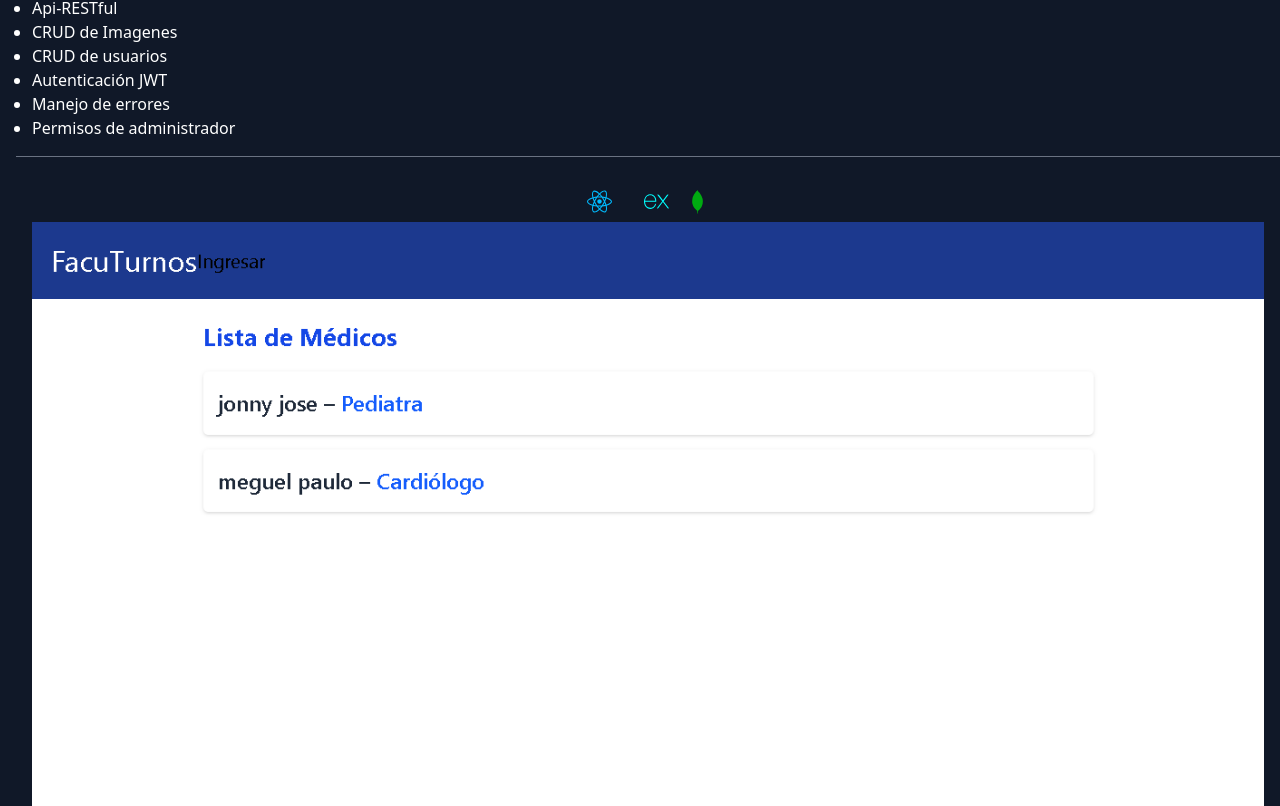
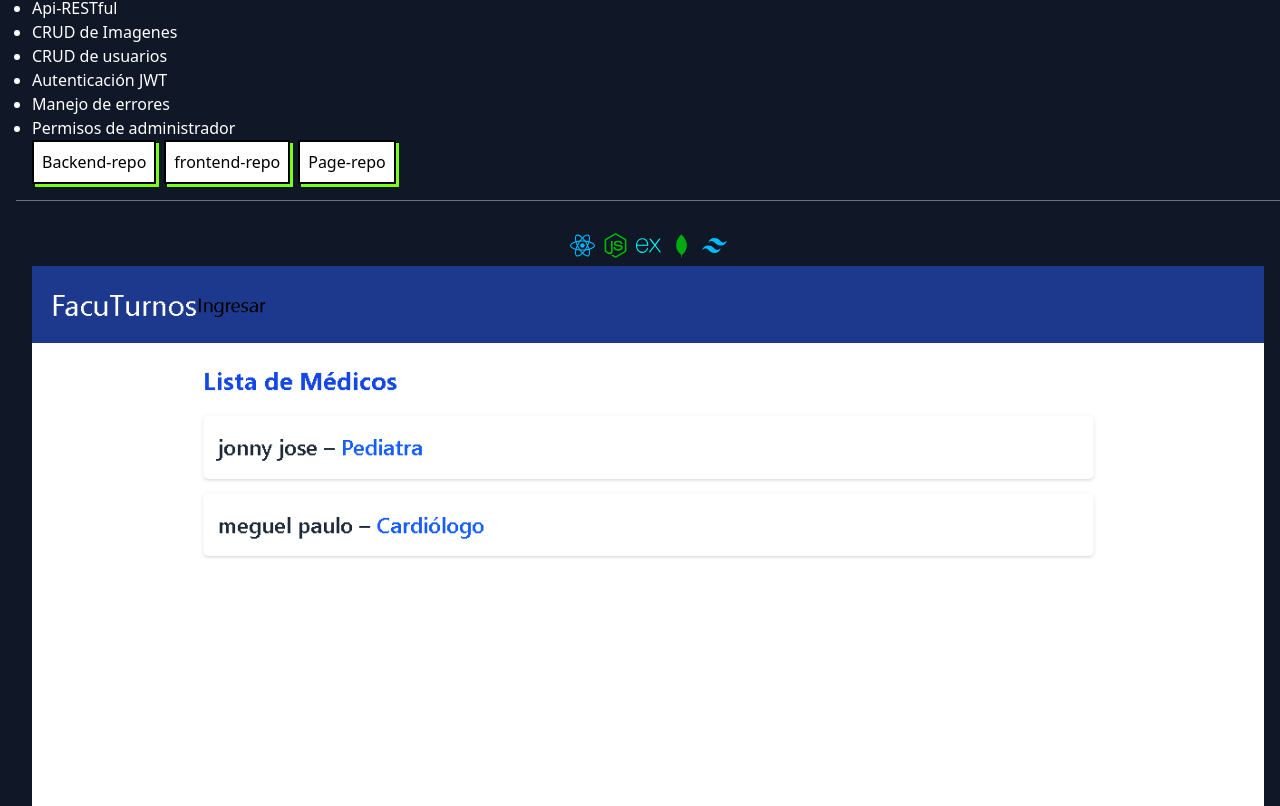
Before and after one commit to devfacucoder/portafolio-facucoder, a React (Vite) app: page / in a window 1280 px wide. Shown: the part 1552-2358 px from the top of the page. Built offline with nearby package versions, Linux system fonts and the light colour scheme.

Commit message:
arregle cosas de listtechs y puse los botones ahora falta ponerle los links

```diff
--- a/public/proyectos.json
+++ b/public/proyectos.json
@@ -3,7 +3,7 @@
     "title": "FM-tienda",
     "description": "E-commerce de productos de tecnología, con carrito de compras y pasarela de pago.",
     "image": "./fm-tienda.PNG",
-    "arrayTechs": ["React", "Node.js", "Express", "MongoDB"],
+    "arrayTechs": ["React", "Nodejs", "Express", "MongoDB","tailwind"],
     "arrayPoints": [
       "Api-RESTful",
       "CRUD de Imagenes",
@@ -17,7 +17,7 @@
     "title": "Facu-turnos",
     "description": "Un sistema de gestión de turnos para una facultad, con autenticación y autorización de usuarios.",
     "image": "./turnos.PNG",
-    "arrayTechs": ["React", "Node.js", "Express", "MongoDB"],
+    "arrayTechs": ["React", "Nodejs", "Express", "MongoDB","tailwind"],
     "arrayPoints": [
       "Api-RESTful",
       "CRUD de usuarios",
--- a/src/components/Card.jsx
+++ b/src/components/Card.jsx
@@ -22,6 +22,17 @@ function Card({ arrayTech, title = "titulo", description, img, arrayPoints }) {
           ))}
         </ul>
       </div>
+      <div className="flex flex-wrap gap-2">
+        <button className="bg-white text-black cursor-pointer border-2 border-black p-2 btn-shadow hover:bg-gray-700 transition duration-300">
+          Backend-repo
+        </button>
+        <button className="bg-white text-black cursor-pointer border-2 border-black p-2 btn-shadow hover:bg-gray-700 transition duration-300">
+          frontend-repo
+        </button>
+        <button className="bg-white text-black cursor-pointer border-2 border-black p-2 btn-shadow hover:bg-gray-700 transition duration-300">
+          Page-repo
+        </button>
+      </div>
     </div>
   );
 }
--- a/src/components/ListTech.jsx
+++ b/src/components/ListTech.jsx
@@ -8,7 +8,7 @@ import { DiMongodb } from "react-icons/di";
 import { GrGraphQl } from "react-icons/gr";
 
 const ICONS = {
-  node: <FaNodeJs fontSize={"25px"} color="#0b0" />,
+  nodejs: <FaNodeJs fontSize={"25px"} color="#0b0" />,
   react: <FaReact fontSize={"25px"} color="#0bf" />,
   tailwind: <RiTailwindCssFill fontSize={"25px"} color="#0bf" />,
   express: <SiExpress fontSize={"25px"} color="#0ff" />,
@@ -18,9 +18,9 @@ const ICONS = {
 
 function ListTech({ techs = [] }) {
   return (
-    <ul className="w-full flex flex-wrap justify-center">
+    <ul className="w-full flex flex-wrap gap-2 justify-center">
       {techs.map((tech) => (
-        <li key={tech} className="flex p-2 items-center">
+        <li key={tech} className="flex py-2  items-center">
           {ICONS[tech.toLowerCase()]}
         </li>
       ))}
```
